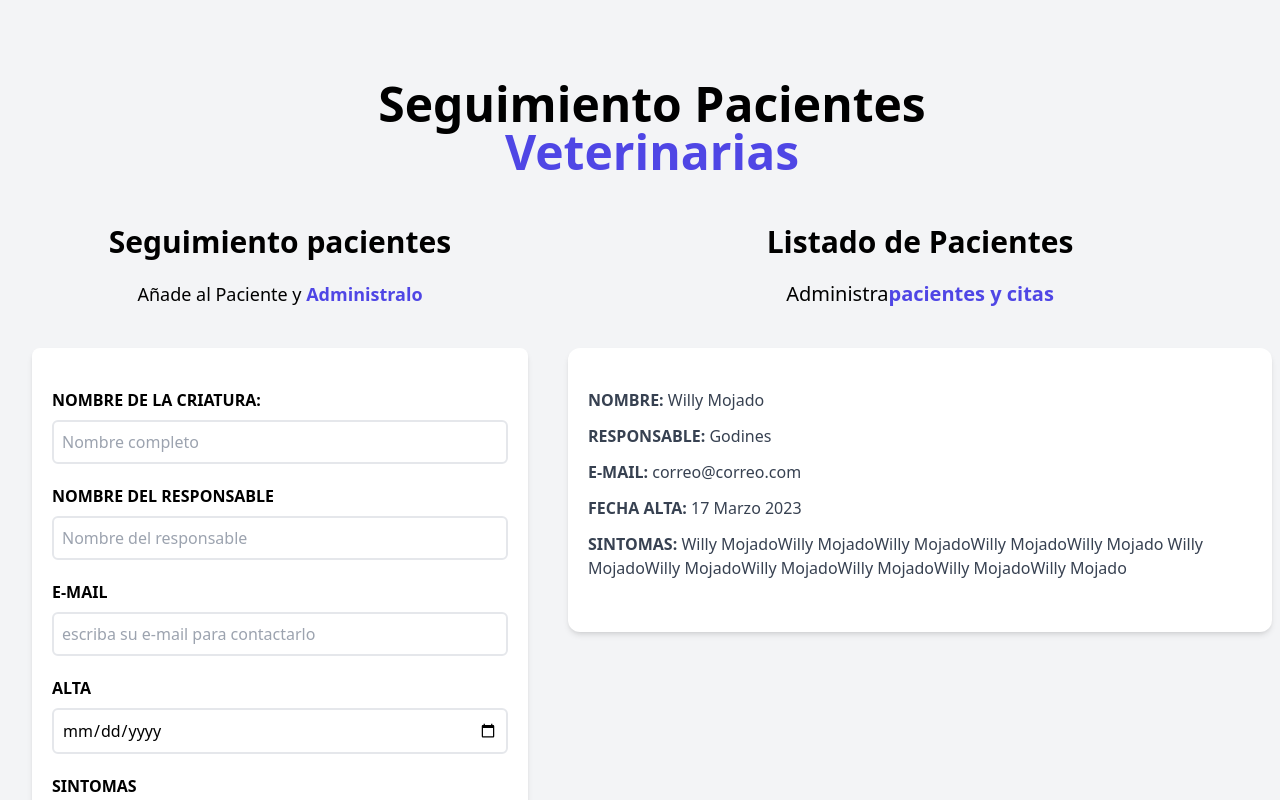
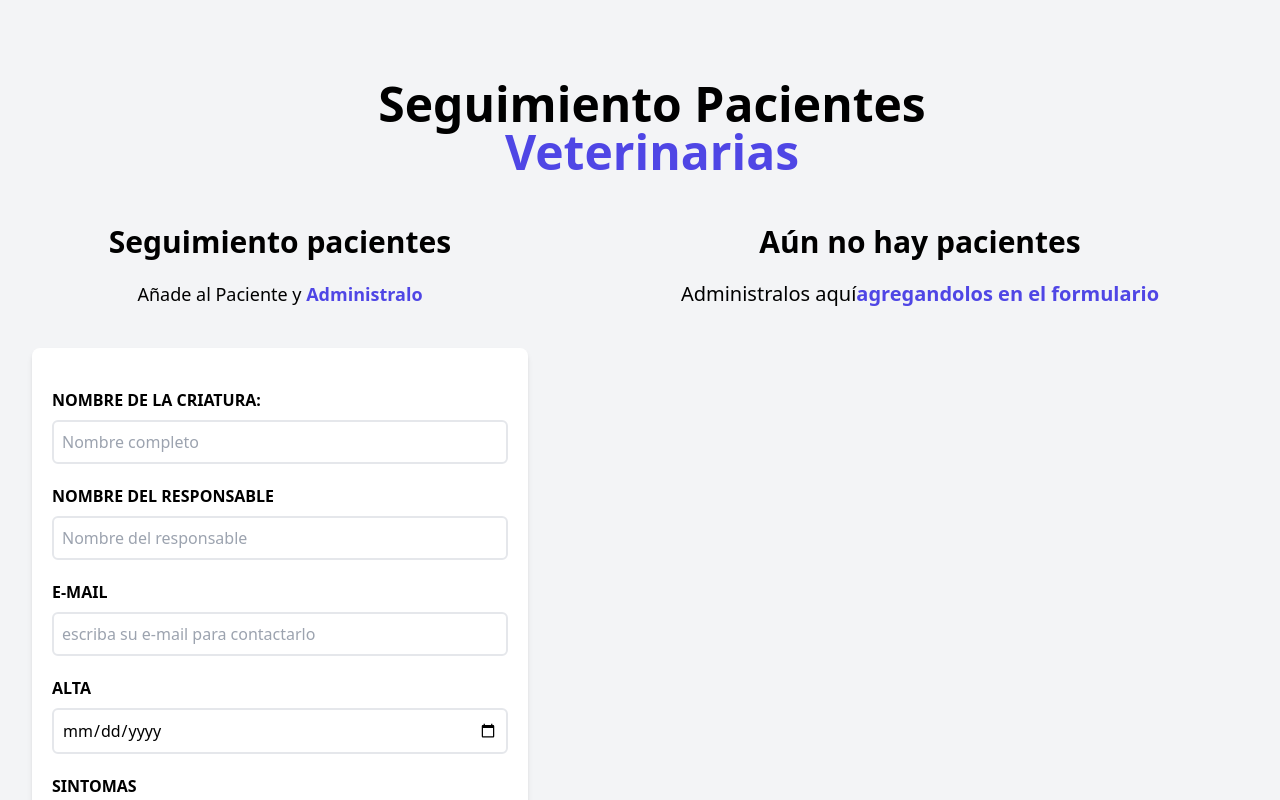
Before and after one commit to niicopina/veterinaria-react, a React (Vite) app: page / in a window 1280 px wide. Shown: the top 800 px of the page. Built offline with nearby package versions, Linux system fonts and the light colour scheme.

Commit message:
pacientes enlistados

```diff
--- a/src/App.jsx
+++ b/src/App.jsx
@@ -16,7 +16,10 @@
               setPacientes={setPacientes}
                />
 
-            <ListadoPacientes />
+            <ListadoPacientes
+              pacientes={pacientes}
+
+            />
           </div>
       </div>
     </>
--- a/src/components/Formulario.jsx
+++ b/src/components/Formulario.jsx
@@ -12,6 +12,12 @@
 
   const [error, setError] = useState(false)
 
+  const generarId = () => {
+    const random = Math.random().toString(36).substr(2)
+    const date = Date.now().toString(36)
+    return random + date
+  }
+
   const handleSubmit = (e) => {
     e.preventDefault()
     if([nombre, responsable, email, fecha, sintomas].includes('')){
@@ -22,7 +28,7 @@
     setError(false)
 
     const objetoPaciente = {
-      nombre, responsable, email, fecha, sintomas
+      nombre, responsable, email, fecha, sintomas, id: generarId()
     }
 
     setPacientes([...pacientes, objetoPaciente])
@@ -31,7 +37,7 @@
     setResponsable('')
     setEmail('')
     setFecha('')
-    setAlta('')
+    setSintomas('')
   }
 
 
--- a/src/components/ListadoPacientes.jsx
+++ b/src/components/ListadoPacientes.jsx
@@ -1,17 +1,36 @@
 import React from 'react'
 import Paciente from './Paciente'
 Paciente
-const ListadoPacientes = () => {
+const ListadoPacientes = ({pacientes}) => {
+
   return (
-    <>
-        <div className='md:w-1/2 lg:w-3/5 md:h-screen overflow-scroll'>
+    <div className='md:w-1/2 lg:w-3/5 md:h-screen overflow-scroll'>
+           {pacientes && pacientes.length ? (
+            <>
             <h2 className='font-black text-3xl text-center'>Listado de Pacientes</h2>
-            <p className="text-xl mt-5 mb-10 text-center">Administra
-              <span className='text-indigo-600 font-bold'>pacientes y citas</span>
-            </p>
-            <Paciente />
+                  <p className="text-xl mt-5 mb-10 text-center">Administra tus
+                    <span className='text-indigo-600 font-bold'> pacientes y citas</span>
+                  </p>
+
+                  {pacientes.map(paciente =>(
+                    <Paciente
+                      key={paciente.id}
+                      paciente={paciente}/>
+                  ))}
+              </>
+           ) : (
+                <>
+                  <h2 className='font-black text-3xl text-center'>Aún no hay pacientes</h2>
+                                  <p className="text-xl mt-5 mb-10 text-center">Administralos aquí
+                                    <span className='text-indigo-600 font-bold'>
+                                     agregandolos en el formulario
+                                    </span>
+                                  </p>
+                </>
+           )}
+
+
         </div>
-    </>
   )
 }
 
--- a/src/components/Paciente.jsx
+++ b/src/components/Paciente.jsx
@@ -1,24 +1,24 @@
 import React from 'react'
 
-const Paciente = () => {
+const Paciente = ({paciente}) => {
+    const {nombre, responsable, email, fecha, sintomas} = paciente
+
   return (
-
             <div className="bg-white mx-5 my-10 shadow-md py-10 px-5 mb-10 rounded-xl ">
               <p className="font-bold mb-3 text-gray-700 uppercase">Nombre: {''}
-                <span className="font-normal normal-case">Willy Mojado</span>
+                <span className="font-normal normal-case">{nombre}</span>
               </p>
               <p className="font-bold mb-3 text-gray-700 uppercase">Responsable: {''}
-                <span className="font-normal normal-case">Godines</span>
+                <span className="font-normal normal-case">{responsable}</span>
               </p>
               <p className="font-bold mb-3 text-gray-700 uppercase">E-Mail: {''}
-                <span className="font-normal normal-case">correo@correo.com</span>
+                <span className="font-normal normal-case">{email}</span>
               </p>
               <p className="font-bold mb-3 text-gray-700 uppercase">Fecha Alta: {''}
-                <span className="font-normal normal-case">17 Marzo 2023</span>
+                <span className="font-normal normal-case">{fecha}</span>
               </p>
               <p className="font-bold mb-3 text-gray-700 uppercase">Sintomas: {''}
-                <span className="font-normal normal-case">Willy MojadoWilly MojadoWilly MojadoWilly MojadoWilly Mojado
-                Willy MojadoWilly MojadoWilly MojadoWilly MojadoWilly MojadoWilly Mojado</span>
+                <span className="font-normal normal-case">{sintomas}</span>
               </p>
             </div>
   )
```
